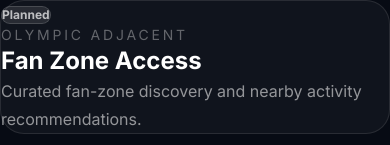
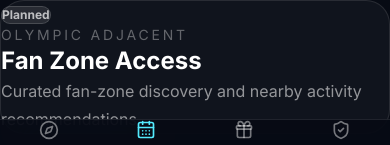
Before and after one commit to Oatskillua/forgepass-la, a React (Vite) app: page /events in a window 390 px wide. Shown: the part 684-829 px from the top of the page. Built offline with nearby package versions, Linux system fonts and the light colour scheme.

Commit message:
Centralize navigation config

```diff
--- a/src/components/Header.jsx
+++ b/src/components/Header.jsx
@@ -1,17 +1,12 @@
 import { NavLink } from 'react-router-dom'
 import { Compass } from 'lucide-react'
 
-const navItems = [
-  { label: 'Discover', to: '/discover' },
-  { label: 'Events', to: '/events' },
-  { label: 'Rewards', to: '/rewards' },
-  { label: 'Safety', to: '/safety' },
-]
+import { navigationItems } from '../config/navigation'
 
 export default function Header() {
   return (
     <header className="relative z-20 border-b border-white/10 bg-[#070B14]/80 backdrop-blur-xl">
-      <div className="mx-auto flex max-w-7xl items-center justify-between px-4 py-4 sm:px-6 lg:px-8">
+      <div className="mx-auto flex max-w-7xl items-center justify-between px-5 py-4 sm:px-6 lg:px-8">
         <NavLink to="/" className="flex items-center gap-3">
           <div className="flex h-10 w-10 items-center justify-center rounded-2xl border border-cyan-300/30 bg-cyan-300/10">
             <Compass className="h-5 w-5 text-cyan-300" />
@@ -28,7 +23,7 @@ export default function Header() {
         </NavLink>
 
         <nav className="hidden items-center gap-8 text-sm text-white/60 md:flex">
-          {navItems.map((item) => (
+          {navigationItems.map((item) => (
             <NavLink
               key={item.to}
               to={item.to}
--- /dev/null
+++ b/src/components/MobileNav.jsx
@@ -0,0 +1,32 @@
+import { NavLink } from 'react-router-dom'
+
+import { navigationItems } from '../config/navigation'
+
+export default function MobileNav() {
+  return (
+    <nav className="fixed bottom-0 left-0 right-0 z-30 border-t border-white/10 bg-[#070B14]/90 backdrop-blur-xl md:hidden">
+      <div className="grid grid-cols-4">
+        {navigationItems.map((item) => {
+          const Icon = item.icon
+
+          return (
+            <NavLink
+              key={item.to}
+              to={item.to}
+              className={({ isActive }) =>
+                `flex flex-col items-center gap-1 px-2 py-3 text-xs transition ${
+                  isActive
+                    ? 'text-cyan-300'
+                    : 'text-white/45'
+                }`
+              }
+            >
+              <Icon className="h-5 w-5" />
+              {item.label}
+            </NavLink>
+          )
+        })}
+      </div>
+    </nav>
+  )
+}
--- /dev/null
+++ b/src/config/navigation.js
@@ -0,0 +1,29 @@
+import {
+  Compass,
+  CalendarDays,
+  Gift,
+  ShieldCheck,
+} from 'lucide-react'
+
+export const navigationItems = [
+  {
+    label: 'Discover',
+    to: '/discover',
+    icon: Compass,
+  },
+  {
+    label: 'Events',
+    to: '/events',
+    icon: CalendarDays,
+  },
+  {
+    label: 'Rewards',
+    to: '/rewards',
+    icon: Gift,
+  },
+  {
+    label: 'Safety',
+    to: '/safety',
+    icon: ShieldCheck,
+  },
+]
--- a/src/layouts/AppLayout.jsx
+++ b/src/layouts/AppLayout.jsx
@@ -1,5 +1,6 @@
 import Header from '../components/Header'
 import Footer from '../components/Footer'
+import MobileNav from '../components/MobileNav'
 
 export default function AppLayout({ children }) {
   return (
@@ -9,12 +10,14 @@ export default function AppLayout({ children }) {
       <main className="relative z-10">
         <Header />
 
-        <section className="mx-auto max-w-7xl px-4 py-20 sm:px-6 lg:px-8">
+        <section className="mx-auto max-w-7xl px-5 py-20 pb-28 sm:px-6 lg:px-8">
           {children}
 
           <Footer />
         </section>
       </main>
+
+      <MobileNav />
     </div>
   )
 }
```
